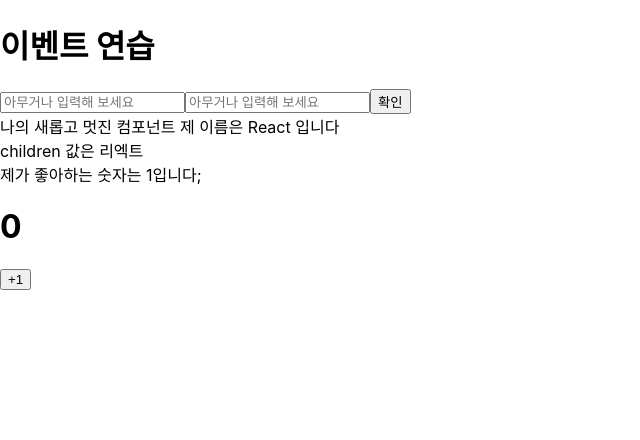
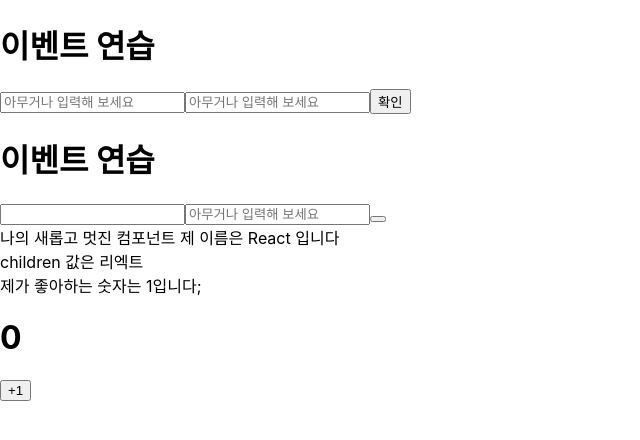
Before and after one commit to devpang20/reactByVlpt, a React (Create React App) app: page / in a window 1280 px wide. Shown: the top 440 px of the page, without its empty margins (0-640 px from the left). Built offline with nearby package versions, Linux system fonts and the light colour scheme.

Commit message:
feat:function component test

```diff
--- a/src/App.js
+++ b/src/App.js
@@ -2,12 +2,14 @@
 import Mycomponent from './MyComponent';
 import Counter from './Counter';
 import EventPractice from './EventPractice';
+import EventPracticeFunc from './EventPracticeFunc';
 
 
 const App = () => {
     return (
         <>
             <EventPractice />
+            <EventPracticeFunc />
             <Mycomponent name="React" favoriteNumber={1}>리엑트</Mycomponent>
             <Counter></Counter>
         </>
--- /dev/null
+++ b/src/EventPracticeFunc.js
@@ -0,0 +1,43 @@
+import React, { useState } from 'react';
+
+const EventPractice = () => {
+    const [username, setUsername ] = useState('');
+    const [message, setMessage ] = useState('');
+    const onChangeUsername = e => setUsername(e.target.value);
+    const onChangeMessage = e => setMessage(e.target.value);
+    const onClick = () => {
+        alert(username + ':' + message);
+        sertUsername('');
+        setMessage('');
+    };
+
+    const onKeyPress = e => {
+        if (e.key === 'Enter') {
+            onClick();
+        }
+    };
+
+    return (
+        <div>
+            <h1>이벤트 연습</h1>
+            <input
+                type="text"
+                name="username"
+                placehoder="사용자명"
+                value={username}
+                onChange={onChangeUsername}
+            />
+            <input
+                type="text"
+                name="message"
+                placeholder="아무거나 입력해 보세요"
+                value={message}
+                onChange={onChangeMessage}
+                onKeyPress={onKeyPress}
+            />
+            <button onClick={onClick}></button>
+        </div>
+    );
+};
+
+export default EventPractice;
```
